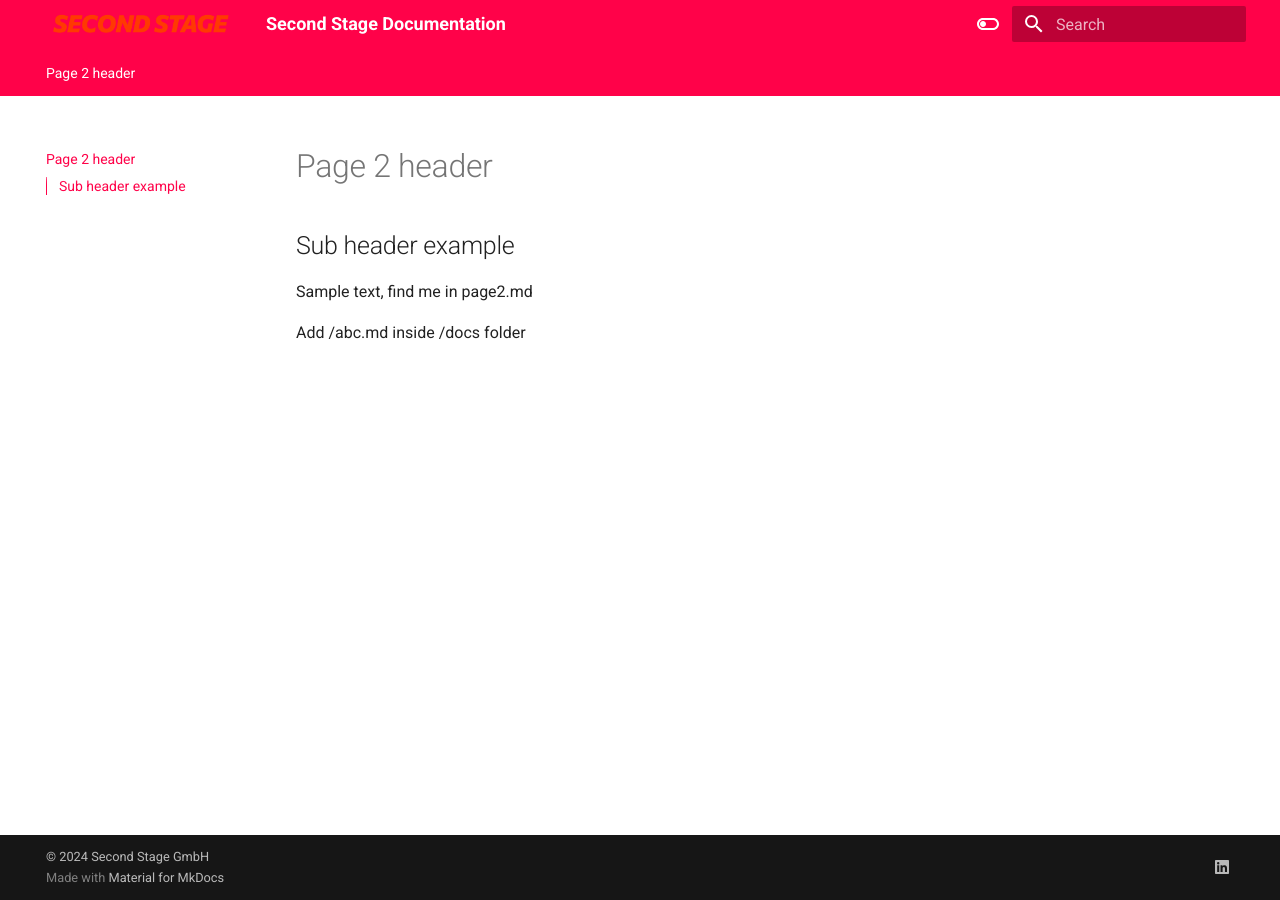
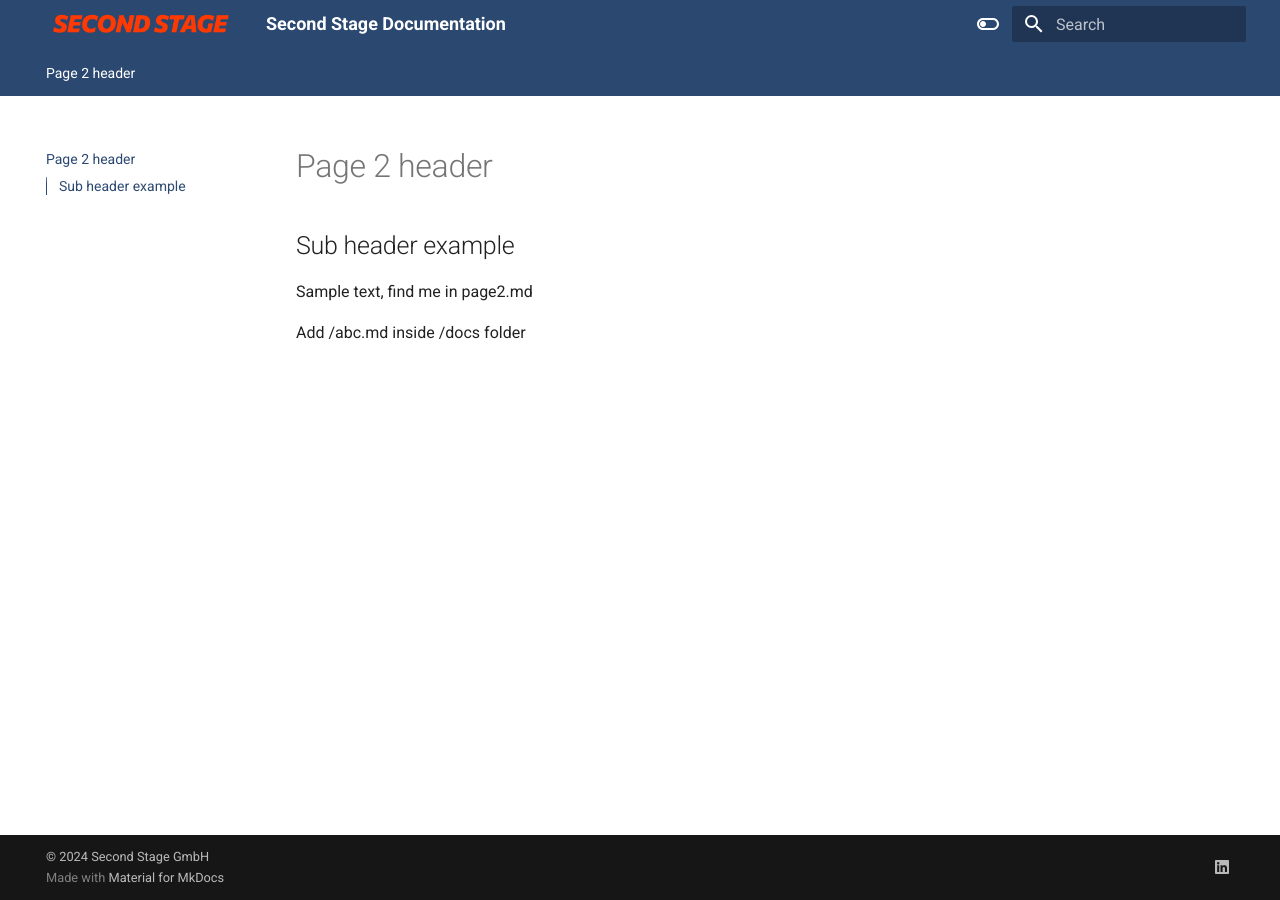
Before and after one commit to secondstage-io/tracks-documentation, an MkDocs documentation site: the page built from docs/page2.md, in a window 1280 px wide. Built offline with MkDocs 1.6.1 and Material for MkDocs 9.7.7, drawn with Linux system fonts in a browser that asks for light colours.

Commit message:
Update extra.css

```diff
--- a/docs/stylesheets/extra.css
+++ b/docs/stylesheets/extra.css
@@ -1,5 +1,5 @@
 :root {
-  --md-primary-fg-color:        #FF0249;
+  --md-primary-fg-color:        #2b4871;
   --md-primary-fg-color--light: #ECB7B7;
   --md-primary-fg-color--dark:  #90030C;
 }
```
